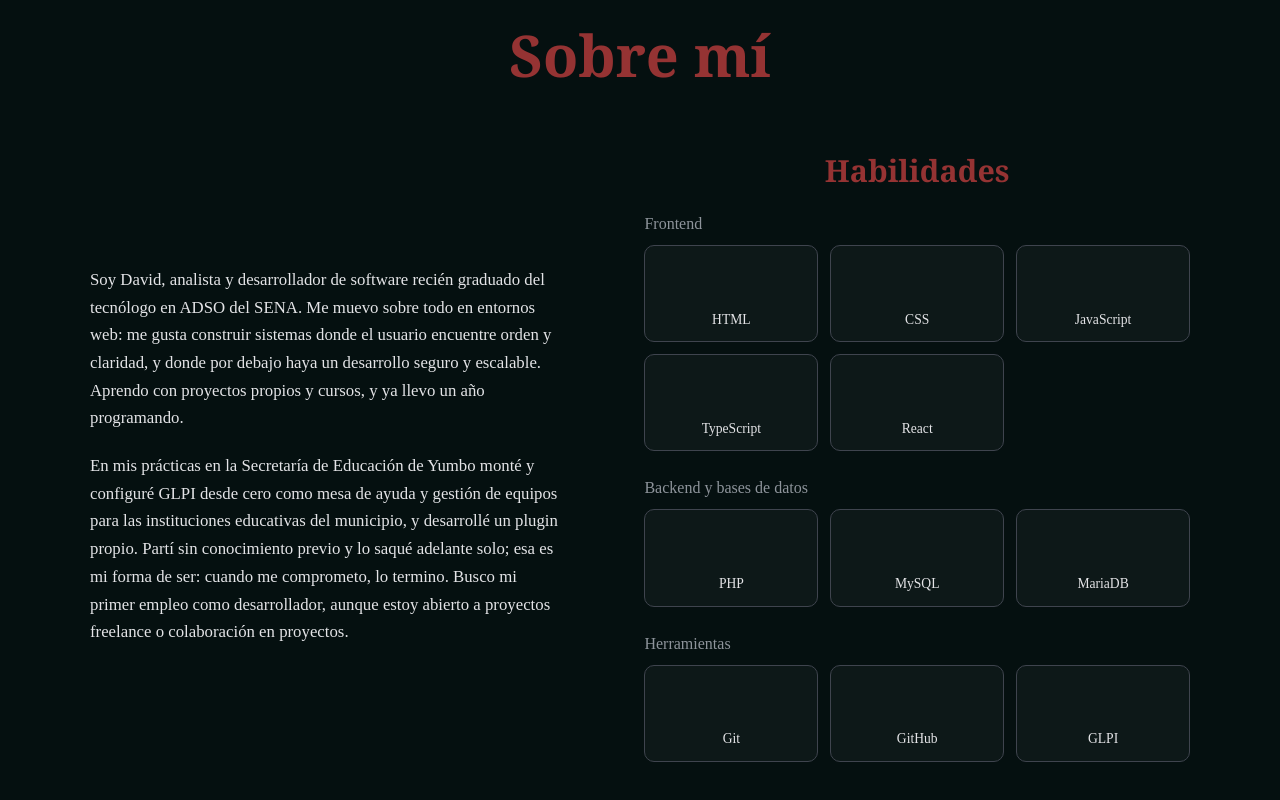
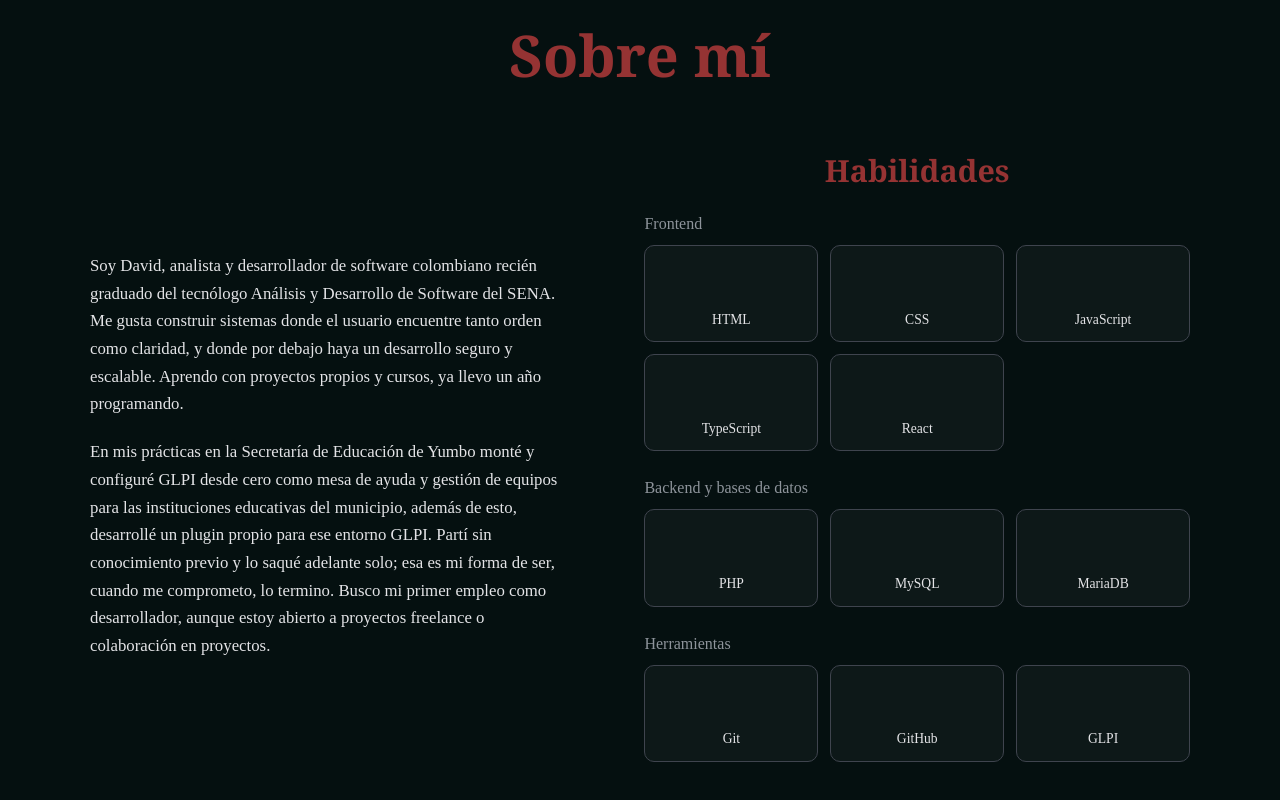
Before and after one commit to CruXch/portafolio, a plain HTML site: page index.html in a window 1280 px wide. Shown: the part 1007-1807 px from the top of the page. Drawn offline with Linux system fonts and the light colour scheme.

Commit message:
Corregí detalles en párrafos de Sobre Mi

```diff
--- a/index.html
+++ b/index.html
@@ -93,8 +93,8 @@
      <div class="sobre-mi-caja">
 
       <div class="sobre-mi-descripcion">
-        <p>Soy David, analista y desarrollador de software recién graduado del tecnólogo en ADSO del SENA. Me muevo sobre todo en entornos web: me gusta construir sistemas donde el usuario encuentre orden y claridad, y donde por debajo haya un desarrollo seguro y escalable. Aprendo con proyectos propios y cursos, y ya llevo un año programando.</p>
-        <p>En mis prácticas en la Secretaría de Educación de Yumbo monté y configuré GLPI desde cero como mesa de ayuda y gestión de equipos para las instituciones educativas del municipio, y desarrollé un plugin propio. Partí sin conocimiento previo y lo saqué adelante solo; esa es mi forma de ser: cuando me comprometo, lo termino. Busco mi primer empleo como desarrollador, aunque estoy abierto a proyectos freelance o colaboración en proyectos.</p>
+        <p>Soy David, analista y desarrollador de software colombiano recién graduado del tecnólogo Análisis y Desarrollo de Software del SENA. Me gusta construir sistemas donde el usuario encuentre tanto orden como claridad, y donde por debajo haya un desarrollo seguro y escalable. Aprendo con proyectos propios y cursos, ya llevo un año programando.</p>
+        <p>En mis prácticas en la Secretaría de Educación de Yumbo monté y configuré GLPI desde cero como mesa de ayuda y gestión de equipos para las instituciones educativas del municipio, además de esto, desarrollé un plugin propio para ese entorno GLPI. Partí sin conocimiento previo y lo saqué adelante solo; esa es mi forma de ser, cuando me comprometo, lo termino. Busco mi primer empleo como desarrollador, aunque estoy abierto a proyectos freelance o colaboración en proyectos.</p>
       </div>
 
       <div class="sobre-mi-habilidades">
```
